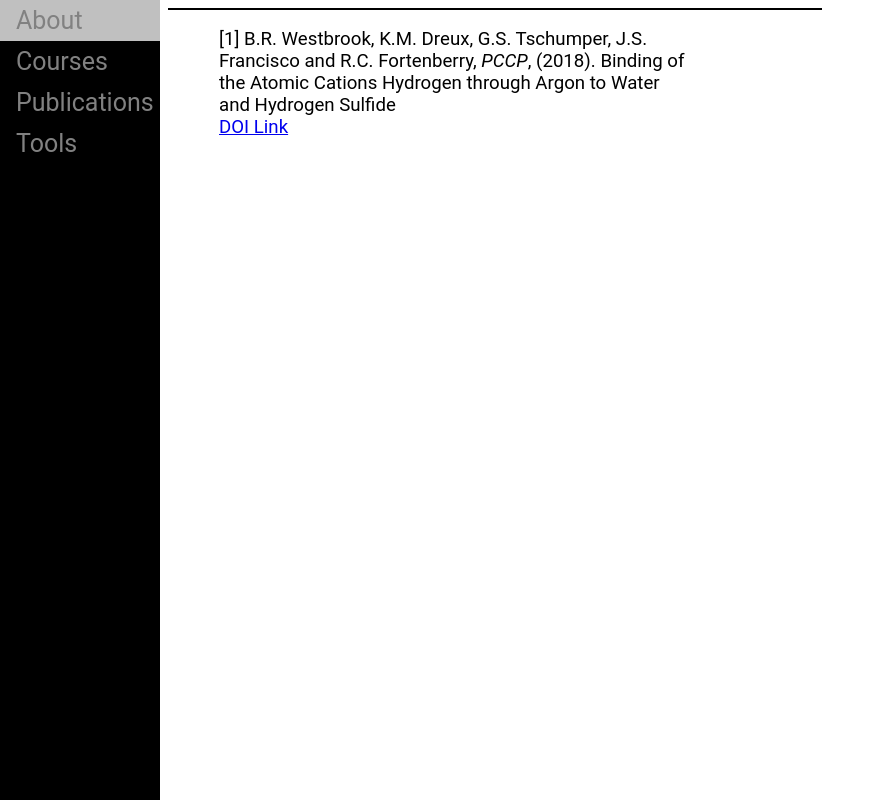
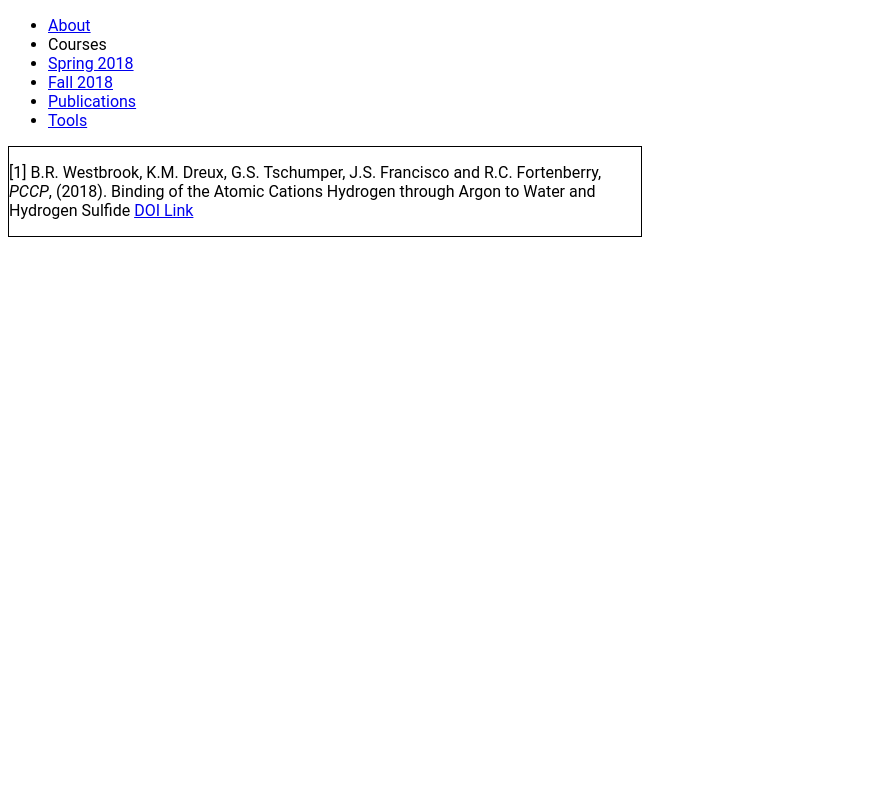
Before and after one commit to ntBre/bwestbro.com, a PHP site: page /pubs.html in a window 1280 px wide. Shown: the whole page, without its empty margins (0-885 px from the left). Run offline with PHP 8.4, Linux system fonts and the light colour scheme.

Commit message:
removed breaks

```diff
--- a/pubs.html
+++ b/pubs.html
@@ -23,7 +23,7 @@
 <div class="main">
 <body>
 <p>
-[1] B.R. Westbrook, K.M. Dreux, G.S. Tschumper, J.S. Francisco and R.C. Fortenberry, <em>PCCP</em>, (2018). Binding of the Atomic Cations Hydrogen through Argon to Water and Hydrogen Sulfide<br>
+[1] B.R. Westbrook, K.M. Dreux, G.S. Tschumper, J.S. Francisco and R.C. Fortenberry, <em>PCCP</em>, (2018). Binding of the Atomic Cations Hydrogen through Argon to Water and Hydrogen Sulfide
 <a href="http://dx.doi.org/10.1039/C8CP05378B"
        class="pubs">DOI Link</a>
 </body>
--- a/site.css
+++ b/site.css
@@ -1,6 +1,7 @@
 body {
 	font-family: Roboto;
 }
+
 h1 {
 	text-align: center;
 }
@@ -11,103 +12,25 @@ h1 {
 }
 
 .spring-18 {
-	width: 50%;
+	width: 40%;
 	border: solid black 1px;
-	float: left;
 	display: inline-block;
 }
 
 .fall-18 {
-	width: 50%;
+	width: 40%;
 	border: solid black 1px;
 }
 
+.course {
+	padding-left: 15px;
+
+}
+
+.course p {
+	padding-left: 15px;
+}
 .publications {
 	width: 50%;
 	border: solid black 1px;
 }
-
-p {
-	font-size: 14pt;
-	width: 75%;
-	float: left;
-	padding: 0px 40px;
-}
-
-img {
-	width: 200px;
-	height: auto;
-	vertical-align: middle;
-}
-
-.sidenav {
-	margin-top: 0;
-	height: 100%;
-	width: 160px;
-	position: fixed;
-	z-index: 1;
-	top: 0;
-	left: 0;
-	background-color: black;
-	overflow-x: hidden;
-	padding: 0px;
-	list-style: none;
-}
-
-#dropdown {
-	display: none;
-	color: #818181;
-	font-size: 14pt;
-	padding: 0 32px;
-	margin: 0px;
-	width: 160px;
-}
-
-.sidenav-item {
-	padding: 6px 8px 6px 16px;
-	font-size: 25px;
-	color: #818181;
-	display: block;
-}
-
-.sidenav li a {
-	text-decoration: none;
-	color: #818181;
-}
-
-.sidenav li:hover {
-	background-color: silver;
-}
-
-.main {
-	margin-left: 160px;
-	padding: 0px 10px;
-}
-
-.dropbtn {
-    color: white;
-    cursor: pointer;
-	padding: 6px 8px 6px 16px;
-	font-size: 25px;
-	color: #818181;
-	display: block;
-}
-
-.dropdown-content {
-    display: none;
-    position: absolute;
-    background-color: black;
-    min-width: 160px;
-    box-shadow: 0px 8px 16px 0px rgba(0,0,0,0.2);
-    z-index: 1;
-}
-
-.dropdown-content a {
-    font-size: 14pt;
-    color: #818181;
-    padding: 12px 16px;
-    text-decoration: none;
-    display: block;
-}
-
-.show {display:block;}
```
Also changed, not shown: fa18.html (+19 -19 lines), index.html (+36 -65 lines), sp18.html (+10 -10 lines).
